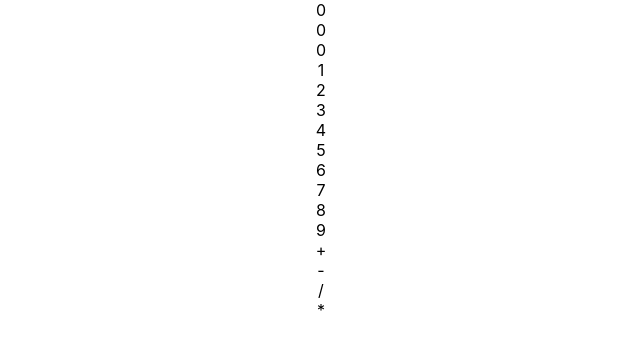
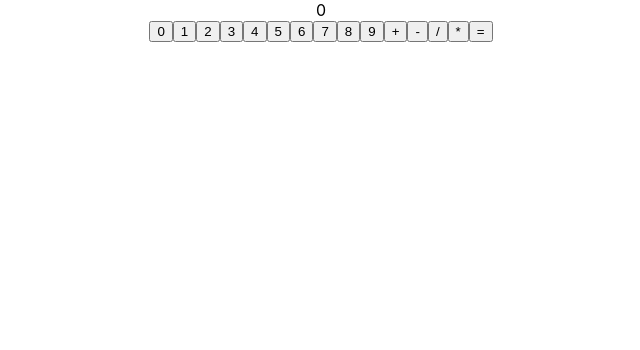
Before and after one commit to RaynVi/Calculator, a React (Create React App) app: page / in a window 1280 px wide. Shown: the top 350 px of the page, without its empty margins (319-959 px from the left). Built offline with nearby package versions, Linux system fonts and the light colour scheme.

Commit message:
add thirdValues, equals. Added basic mechanics

```diff
--- a/src/App.js
+++ b/src/App.js
@@ -3,34 +3,62 @@ import './App.css';
 
 function App() {
   const [firstValue, setFirstValue] = React.useState(0);
-  const [secondValue, setSecondValue] = React.useState(0);
-  const [sign, setSign] = React.useState('');
+  const [secondValue, setSecondValue] = React.useState(null);
+  const [thirdValue, setThirdValue] = React.useState(null);
+  const [sign, setSign] = React.useState(null);
 
   const numbers = ['0', '1', '2', '3', '4', '5', '6', '7', '8', '9'];
   const mathSigns = ['+', '-', '/', '*'];
+  const equals = '=';
 
   const onClickNumber = (number) => {
-    if (sign === '') {
+    setThirdValue(null);
+    if (sign === null) {
       setFirstValue(firstValue * 10 + number);
     } else {
       setSecondValue(secondValue * 10 + number);
     }
   };
+
   const onClickSign = (sign) => {
-    setSign(sign);
+    if (firstValue == null) {
+      setFirstValue(thirdValue);
+      setThirdValue(null);
+      setSign(sign);
+    } else {
+      setSign(sign);
+    }
+  };
+
+  const onClickEquals = () => {
+    if (sign === '+') {
+      setThirdValue(firstValue + secondValue);
+    } else if (sign === '-') {
+      setThirdValue(firstValue - secondValue);
+    } else if (sign === '/') {
+      setThirdValue(firstValue / secondValue);
+    } else if (sign === '*') {
+      setThirdValue(firstValue * secondValue);
+    }
+    setFirstValue(null);
+    setSecondValue(null);
+    setSign(null);
   };
   console.log(firstValue);
   console.log(secondValue);
   return (
     <div className="App">
       <div>{firstValue}</div>
+      <div>{sign}</div>
       <div>{secondValue}</div>
+      <div>{thirdValue}</div>
       {numbers.map((n, i) => (
-        <div onClick={() => onClickNumber(i)}>{n}</div>
+        <button onClick={() => onClickNumber(i)}>{n}</button>
       ))}
       {mathSigns.map((s) => (
-        <div onClick={() => onClickSign(s)}>{s}</div>
+        <button onClick={() => onClickSign(s)}>{s}</button>
       ))}
+      <button onClick={onClickEquals}>{equals}</button>
     </div>
   );
 }
```
